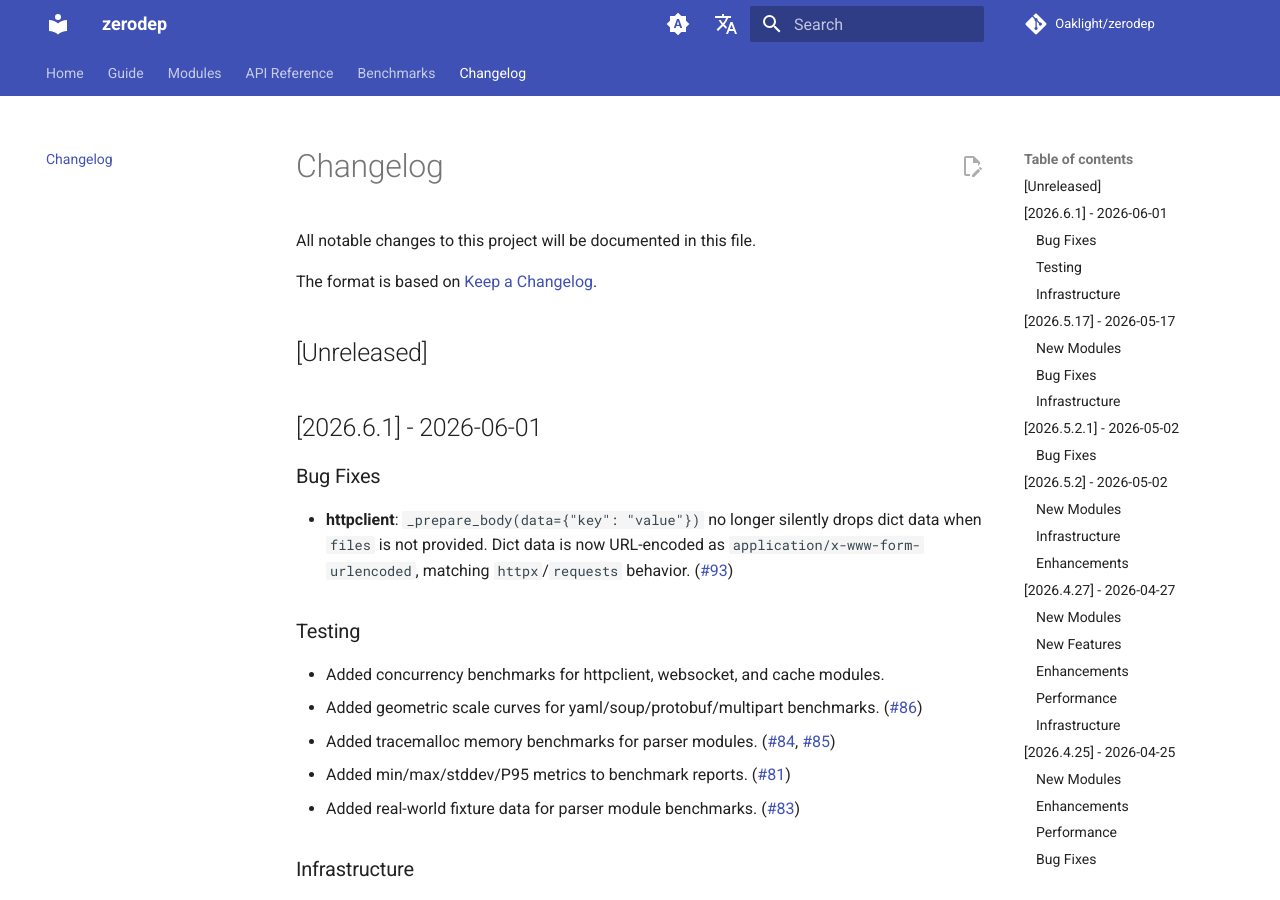
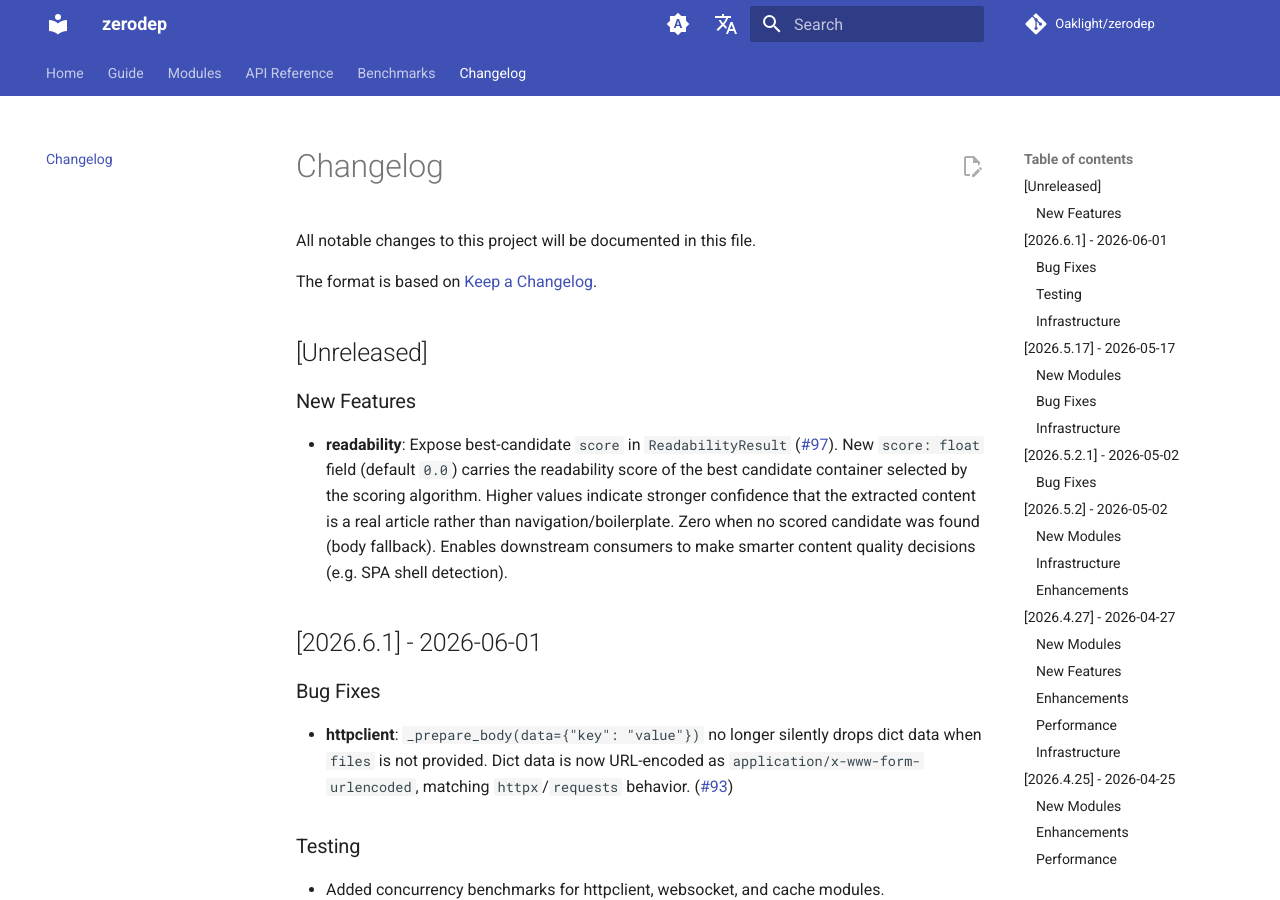
Before and after one commit to Oaklight/zerodep, an MkDocs documentation site: the page built from docs/changelog.md, in a window 1280 px wide and 900 px high. Built offline with MkDocs 1.6.1 and Material for MkDocs 9.7.7, drawn with Linux system fonts in a browser that asks for light colours; comment, search, counter and statistics services are not loaded.

Commit message:
docs(en): add readability score field to changelog and module docs (#97)
- changelog: add ReadabilityResult.score entry under [Unreleased]
- modules/readability: add score field to ReadabilityResult table,
  add score to basic usage example

```diff
--- a/docs/changelog.md
+++ b/docs/changelog.md
@@ -5,6 +5,10 @@ All notable changes to this project will be documented in this file.
 The format is based on [Keep a Changelog](https://keepachangelog.com/en/1.1.0/).
 
 ## [Unreleased]
+
+### New Features
+
+- **readability**: Expose best-candidate `score` in `ReadabilityResult` ([#97](https://github.com/Oaklight/zerodep/pull/97)). New `score: float` field (default `0.0`) carries the readability score of the best candidate container selected by the scoring algorithm. Higher values indicate stronger confidence that the extracted content is a real article rather than navigation/boilerplate. Zero when no scored candidate was found (body fallback). Enables downstream consumers to make smarter content quality decisions (e.g. SPA shell detection).
 
 ## [2026.6.1] - 2026-06-01
 
```
Also changed, not shown: docs/modules/readability.md (+2 -0 lines).
